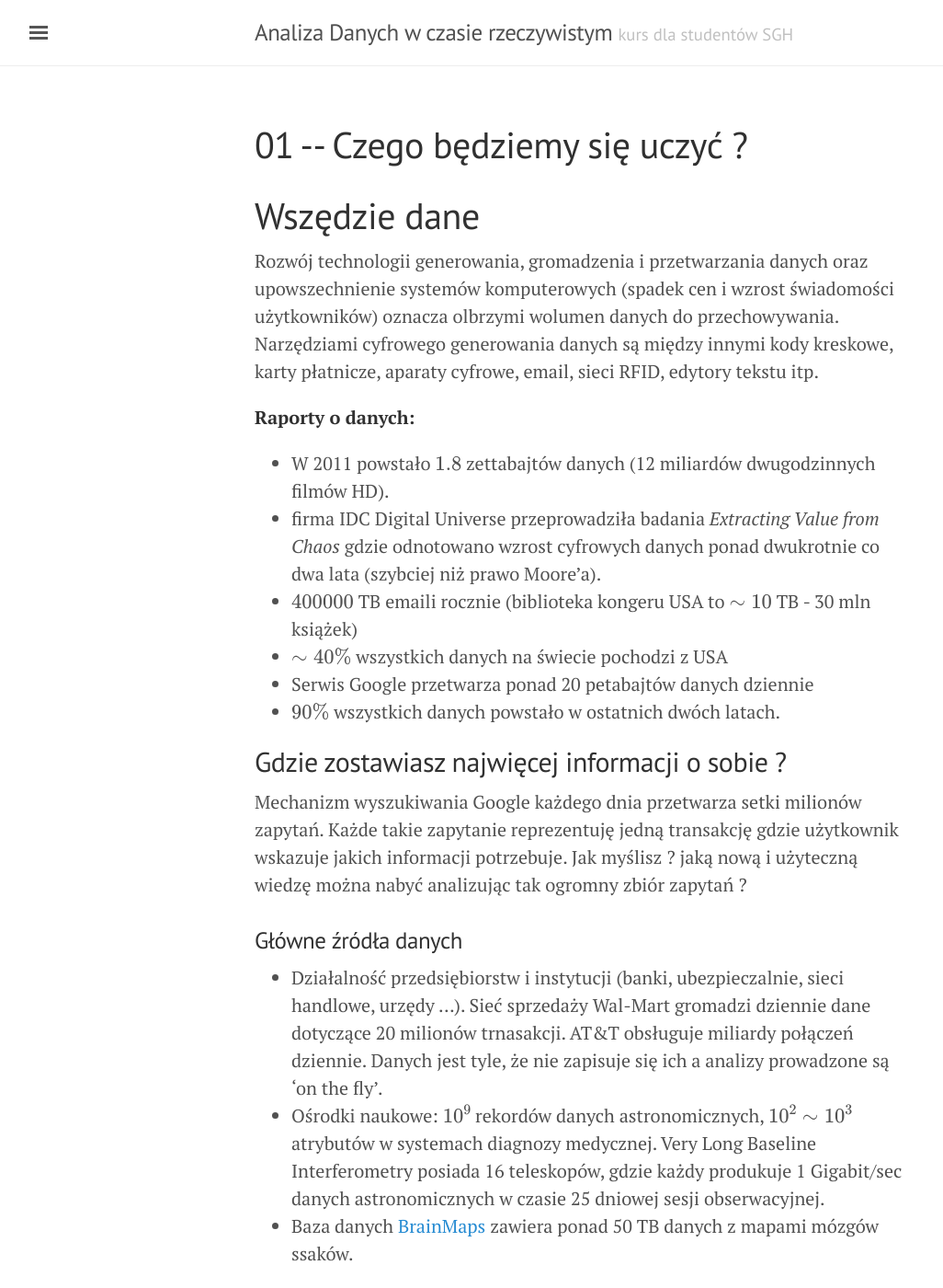
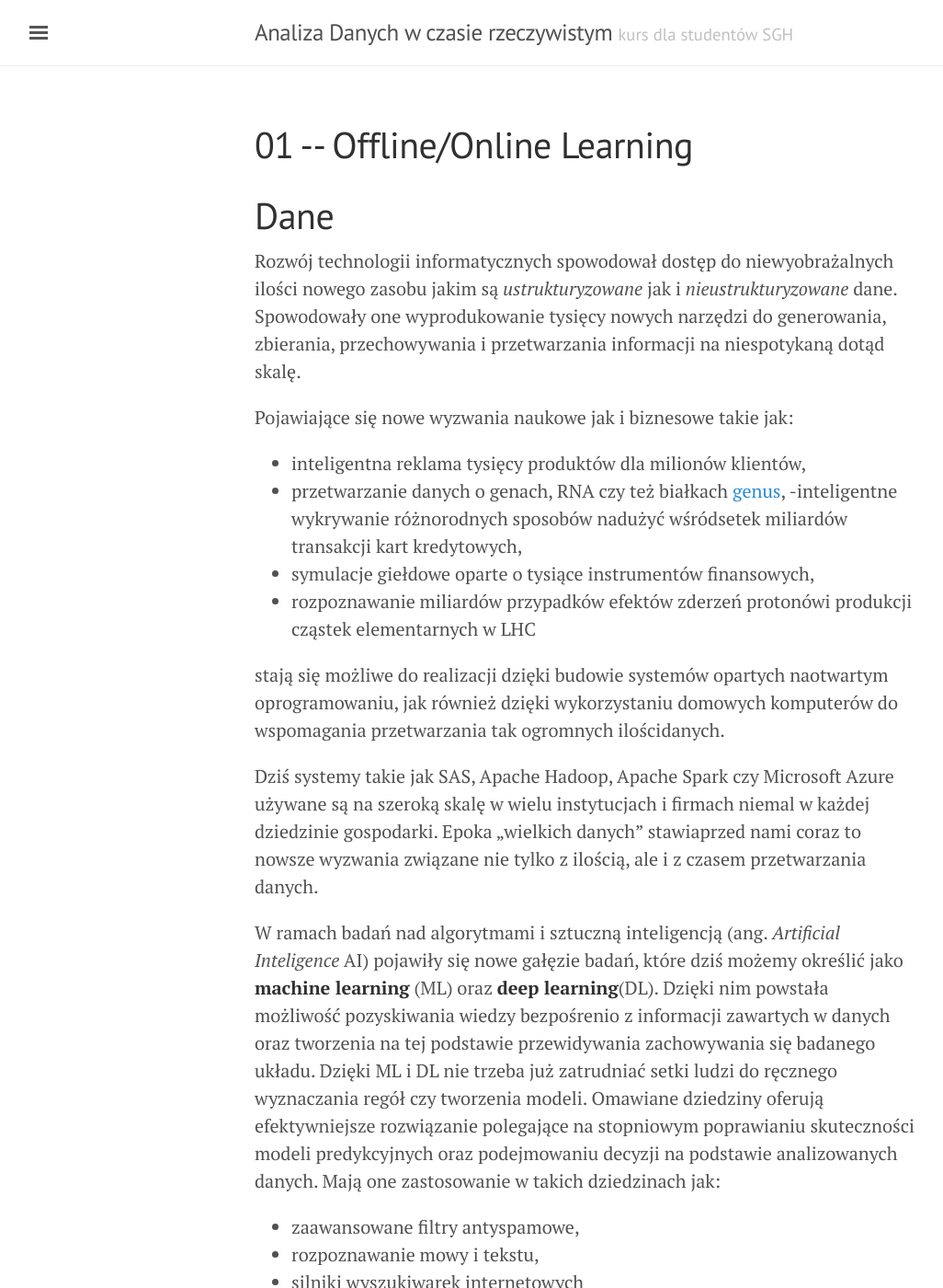
Before and after one commit to sebkaz-teaching/RealTime, a Jekyll site: the page built from 01_Intro_W.md, in a window 1280 px wide and 1400 px high. Shown: the whole window at 92% size, without its empty margins (3-1029 px from the left). Built offline with Jekyll 4.4.1, drawn with Linux system fonts in a browser that asks for light colours; formulas are drawn with MathJax 3; a script that is not in the unit is left out; some of the changed text lies outside the part shown.

Commit message:
first class

```diff
--- a/01_Intro_W.md
+++ b/01_Intro_W.md
@@ -1,35 +1,55 @@
 ---
 layout: page
-title: 01 -- Czego będziemy się uczyć ?
+title: 01 -- Offline/Online Learning
 mathjax: true
 ---
 
-# Wszędzie dane
+# Dane
 
-Rozwój technologii generowania, gromadzenia i przetwarzania danych oraz upowszechnienie systemów komputerowych (spadek cen i wzrost świadomości użytkowników) oznacza olbrzymi wolumen danych do przechowywania. Narzędziami cyfrowego generowania danych są między innymi kody kreskowe, karty płatnicze, aparaty cyfrowe, email, sieci RFID, edytory tekstu itp.
+Rozwój technologii informatycznych spowodował dostęp do niewyobrażalnych ilości nowego zasobu jakim są *ustrukturyzowane* jak i *nieustrukturyzowane* dane.
+ Spowodowały one wyprodukowanie tysięcy nowych narzędzi do generowania, zbierania, przechowywania i przetwarzania informacji na niespotykaną dotąd skalę.
 
-**Raporty o danych:**
+Pojawiające się nowe wyzwania naukowe jak i biznesowe takie jak:
 
-- W 2011 powstało $1.8$ zettabajtów danych (12 miliardów dwugodzinnych filmów HD).
-- firma IDC Digital Universe przeprowadziła badania *Extracting Value from Chaos*  gdzie odnotowano wzrost cyfrowych danych ponad dwukrotnie co dwa lata (szybciej niż prawo Moore'a).
-- $400 000$ TB emaili rocznie (biblioteka kongeru USA to $\sim 10$ TB - 30 mln książek)
-- $\sim 40\%$ wszystkich danych na świecie pochodzi z USA
-- Serwis Google przetwarza ponad 20 petabajtów danych dziennie
-- $90\%$ wszystkich danych powstało w ostatnich dwóch latach.
+- inteligentna reklama tysięcy produktów dla milionów klientów,
+- przetwarzanie danych o genach, RNA czy też białkach [genus](http://genus.fuw.edu.pl),
+-inteligentne wykrywanie różnorodnych sposobów nadużyć wśródsetek miliardów transakcji kart kredytowych,
+- symulacje giełdowe oparte o tysiące instrumentów finansowych,
+- rozpoznawanie miliardów przypadków efektów zderzeń protonówi produkcji cząstek elementarnych w LHC
 
-## Gdzie zostawiasz najwięcej informacji o sobie ?
+stają się możliwe do realizacji dzięki budowie systemów opartych naotwartym oprogramowaniu, jak również dzięki wykorzystaniu domowych komputerów do wspomagania przetwarzania tak ogromnych ilościdanych.
 
-Mechanizm wyszukiwania Google każdego dnia przetwarza setki milionów zapytań. Każde takie zapytanie reprezentuję jedną transakcję gdzie użytkownik wskazuje jakich informacji potrzebuje. Jak myślisz ? jaką nową i użyteczną wiedzę można nabyć analizując tak ogromny zbiór zapytań ?
+Dziś systemy takie jak SAS, Apache Hadoop, Apache Spark czy Microsoft Azure używane są na szeroką skalę w wielu instytucjach i firmach niemal w każdej dziedzinie gospodarki.
+Epoka „wielkich danych” stawiaprzed nami coraz to nowsze wyzwania związane nie tylko z ilością, ale i z czasem przetwarzania danych.
 
+W ramach badań nad algorytmami i sztuczną inteligencją (ang. _Artificial Inteligence_ AI) pojawiły się nowe gałęzie badań, które dziś możemy określić jako **machine learning** (ML) oraz **deep learning**(DL).
+Dzięki nim powstała możliwość pozyskiwania wiedzy bezpośrenio z informacji zawartych w danych oraz tworzenia na tej podstawie przewidywania zachowywania się badanego układu.
+Dzięki ML i DL nie trzeba już zatrudniać setki ludzi do ręcznego wyznaczania regół czy tworzenia modeli.
+Omawiane dziedziny oferują efektywniejsze rozwiązanie polegające na stopniowym poprawianiu skuteczności modeli predykcyjnych oraz podejmowaniu decyzji na podstawie analizowanych danych.
+Mają one zastosowanie w takich dziedzinach jak:
+
+- zaawansowane filtry antyspamowe,
+- rozpoznawanie mowy i tekstu,
+- silniki wyszukiwarek internetowych
+- rekomendacje produktów
+- pojazdy autonomiczne
+- next best action
+- gry
+- kampanie marketingowe
+- ...
 
 
 ### Główne źródła danych
 
-- Działalność przedsiębiorstw i instytucji (banki, ubezpieczalnie, sieci handlowe, urzędy ...). Sieć sprzedaży Wal-Mart gromadzi dziennie dane dotyczące 20 milionów trnasakcji. AT&T obsługuje miliardy połączeń dziennie. Danych jest tyle, że nie zapisuje się ich a analizy prowadzone są 'on the fly'.
-- Ośrodki naukowe: $10^9$ rekordów danych astronomicznych, $10^2 \sim 10^3$ atrybutów w systemach diagnozy medycznej. Very Long Baseline Interferometry posiada 16 teleskopów, gdzie każdy produkuje 1 Gigabit/sec danych astronomicznych w czasie 25 dniowej sesji obserwacyjnej.
+- Działalność przedsiębiorstw i instytucji (banki, ubezpieczalnie, sieci handlowe, urzędy ...).
+AT&T obsługuje miliardy połączeń dziennie.
+Danych jest tyle, że nie zapisuje się ich a analizy prowadzone są `on the fly`.
+- Ośrodki naukowe: $10^9$ rekordów danych astronomicznych, $10^2 \sim 10^3$ atrybutów w systemach diagnozy medycznej.
+Very Long Baseline Interferometry posiada 16 teleskopów, gdzie każdy produkuje 1 Gigabit/sec danych astronomicznych w czasie 25 dniowej sesji obserwacyjnej.
 - Baza danych [BrainMaps](http://brainmaps.org) zawiera ponad 50 TB danych z mapami mózgów ssaków.
+- Systemy monitorujące pracę urządzeń
+-
 
-Wiele firm i przedsiębiorstw, instytucji oraz ośrodków naukowych dysponuje bazami i hurtowniami danych o rozmiarach $20-30$ TB.
 
 ## WWW jako źródło danych
 
@@ -80,6 +100,7 @@
 ### OLAP
 
 **Przetwarzanie analityczne on-line OLAP (on-line analytic processing).**
+
  Wspieranie procesów analizy i dostarczanie narzędzi umożliwiających analizę wielowymiarową (czas, miejsce, produkt).
 
  Analiza danych z hurtowni to przede wszystkim obliczanie **agregatów** (podsumowań) dotyczących wymiarów hurtowni. Proces ten jest całkowicie sterowany przez użytkownika.
@@ -135,66 +154,33 @@
 
 Rola badacz DM - jak znaleźć informacje, których wzorce są nieznane i mogą być użyteczne ?
 
-# Zakres wiedzy analityka danych
 
-Analiza danych to proces w którym dane zostają uszeregowane i przeorganizowane tak by dzięki różnym metodom wyjaśnić przeszłość i przewidzieć przyszłość (Fizyka ?)
-To nauka o zadawaniu pytań, odkrywaniu wyjaśnienia i stawiania hipotez. Miesza ze sobą takie dziedziny jak:
-
-![Umiejetnosci](/img/rys1.png).
-
-[Jak działa Data Science](https://www.youtube.com/watch?v=tKa0zDDDaQk).
-
-[Jak uczyć się Data Science](https://www.youtube.com/watch?v=Ura_ioOcpQI).
-
-[Kurs Machine Learning - Andrew Ng, Stanford](https://www.youtube.com/watch?v=PPLop4L2eGk&list=PLLssT5z_DsK-h9vYZkQkYNWcItqhlRJLN)
-
-## Matematyka
-
-Algebra liniowa - wektory, macierze, pochodne, wartości i wektory własne, metody numeryczne, prawdopodobieństwo.
-
-## Statystyka
-
-Metody zbierania, analizy i interpretacji danych.
-
-## Computer Science
-
-Nauka tworzenia narzędzi do analizy danych. Potrzebna wiedza dotyczy: _programowania_, _zarządzania bazami dancyh_, _zarządzanie sieciami_, _systemy dyskowe_, _high-performance computing (Python)_.
-
-## Artificial intelligence (AI)
-
-Algorytmy symulujące proces uczenia się maszyn.
-
-## Machine Learning
-
-Uczenie komputerowych algorytmów.
-
-## Wizualizacja danych
-
-Dobra prezentacja danych pozwala szybko odczytać ważne informacje
-
-## Wiedza ekspercka
-
-Znajomość analizowanej dziedziny: finanse, administracja, biznes, nauka itp.
-
-Realizacja zadań nauki o danych wymaga wielu specjalistów.
-
-# Co po eksploracji danych ?
-
-## Uczenie maszynowe (Machine Learning)
+# Uczenie maszynowe (Machine Learning)
 
 Za pomocą ML identyfikujemy procesy, dzięki którym zdobywamy wiedzę nie zawsze możliwą do bezpośredniego wnioskowania z danych, a jednocześnie przydatną do podejmowania decyzji. Jest narzędziem stosowanym do wieloskalowego przetwarzania danych i świetnie nadaje się do obsługi złożonych zbiorów danych. Zdolność predykcji modeli ML wykorzystuje się bardzo często do systemów sztucznej inteligencji (**AI**).
 
 1. Uczenie nadzorowane (_supervised_)
+
+- Klasyfikacja
+- Regresja dla przewidywania wyników ciągłych
+
 2. Uczenie nienadzorowane (_unsupervised_)
+
+- Wyznaczanie podzbiorów za pomocą grupowania
+- Redukowanie wymiarowości w celu kompresji danych
+
 3. Uczenie przez wzmocnienie (_reinforcement learning_)
 
 W pythonie uczeniu maszynowemu poświęcony jest pakiet _scikit-learn_.
+
 
 ### Algorytmy
 
 - regresja liniowa
 - regresja logistyczna
 - drzewa decyzyjne
+- lasy losowe
+- XGB
 - k-średnie
 - naiwny Bayes
 - ...
@@ -203,16 +189,11 @@
 
 Perceprton jako jednowarstwowa sieć w przód.
 
->> Zadanie 1
->> Kiedy powstała pierwsza sieć neuronowa (Perceptron) ?
 
->> Zadanie 2
->> Przypomnij sobie własności iloczynu skalarnego
-
-## Deep learning
+# Deep learning
 
 
-# Zastosowania praktyczne
+## Zastosowania praktyczne
 
 1. _AlphaGo_ to maszyna ze sztuczną intelignecją bazującą na uczeniu głębokim, która w 2016 roku pokonała mistrza w grze Go (Lee Sedol).
 
@@ -227,3 +208,17 @@
 6. 2016 - Przyśpieszenie procesu zarządzania reklamacjami
 
 7. inne - pojazdy bezzałogowe, system rozpoznawania celów, systemy czytające notatki lekarskie, systemy wykrywania twarzy
+
+
+# Implementacja algorytmów uczenia maszynowego w celach klasyfikacji
+
+Wszystkie programy i kody będziemy pisać w języku python.
+
+1. Obiektowe programowanie w pythonie
+2. Wdrożenie modelu z wykorzystaniem biblioteki Flask
+3. Docker jako narzędzie kontyneryzacji aplikacji
+
+
+[Docker z jupyter notebookiem](https://hub.docker.com/repository/docker/sebkaz/docker-data-science)
+
+[Pobierz notatnik](notebooks/cw1.ipynb)
```
Also changed, not shown: other parts of 01_Intro_W.md (+3 -5 lines), praca z gitem.md (+1 -1 lines).
